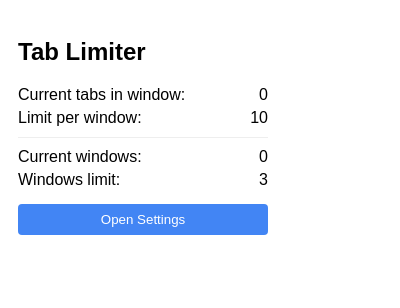
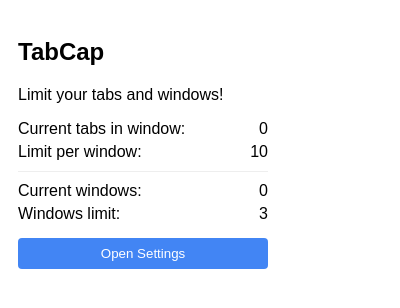
Before and after one commit to patrickward/tabcap, a browser extension: page popup.html in a window 400 px wide. Drawn offline with Linux system fonts and the light colour scheme.

Commit message:
updating readme and options

```diff
--- a/popup.html
+++ b/popup.html
@@ -1,7 +1,7 @@
 <!DOCTYPE html>
 <html>
 <head>
-    <title>Tab Limiter</title>
+    <title>TabCap</title>
     <style>
         body {
             width: 250px;
@@ -46,7 +46,9 @@
     </style>
 </head>
 <body>
-<h2>Tab Limiter</h2>
+<h2>TabCap</h2>
+
+<p>Limit your tabs and windows!</p>
 
 <div class="stats">
     <div class="stat-item">
```
Also changed, not shown: options.html (+2 -2 lines), README.md, manifest.json.
